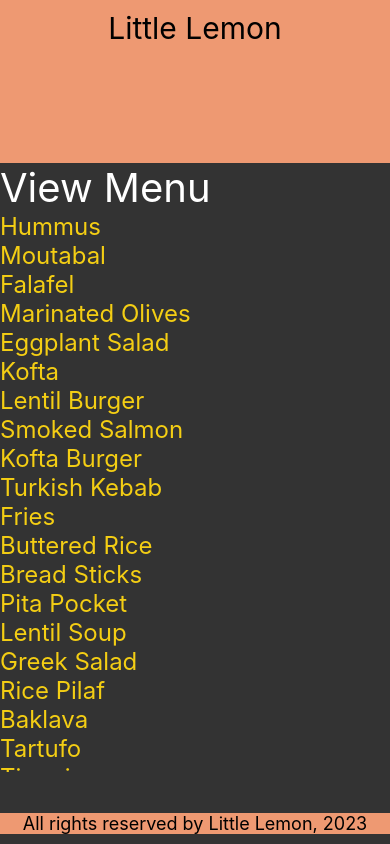
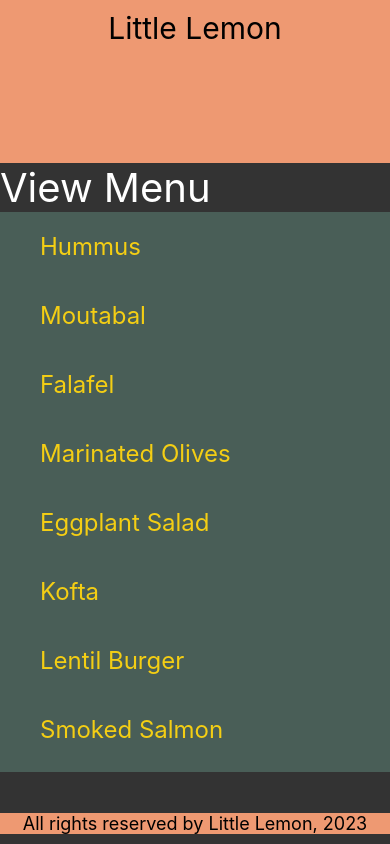
Before and after one commit to EvMad/a-react-native-sandbox, a React Native app in the folder LittleLemon/: screen / in a window 390 px wide. Built offline with nearby package versions, Linux system fonts and the light colour scheme.

Commit message:
corrected item display flex row space between

```diff
--- a/LittleLemon/components/MenuItems.js
+++ b/LittleLemon/components/MenuItems.js
@@ -31,9 +31,9 @@ const menuItemsToDisplay = [
 
 const Item = ({name}, {price}) => {
     return (
-        <View style={menuStyles.container}>
+        <View style={menuStyles.innerContainer}>
             <Text style={menuStyles.itemText}>{name}</Text>
-            <Text style={menuStyles.itemPrice}>{price}</Text>
+            <Text style={menuStyles.itemText}>{price}</Text>
         </View>
     );
 };
@@ -63,7 +63,10 @@ const menuStyles = StyleSheet.create({
         backgroundColor: '#333333',
     },
     innerContainer: {
-    padding: 40,
+    paddingHorizontal: 40,
+    paddingVertical: 20,
+    flexDirection: 'row',
+    justifyContent: 'space-between',
     backgroundColor: green
     },
     headerText: {
@@ -74,11 +77,5 @@ const menuStyles = StyleSheet.create({
     itemText: {
         fontSize: 24,
         color: yellow,
-        justifyContent: 'flex-start',
-    },
-    itemPrice: {
-        fontSize: 24,
-        color: yellow ,
-        justifyContent: 'flex-end',
     },
 });
```
